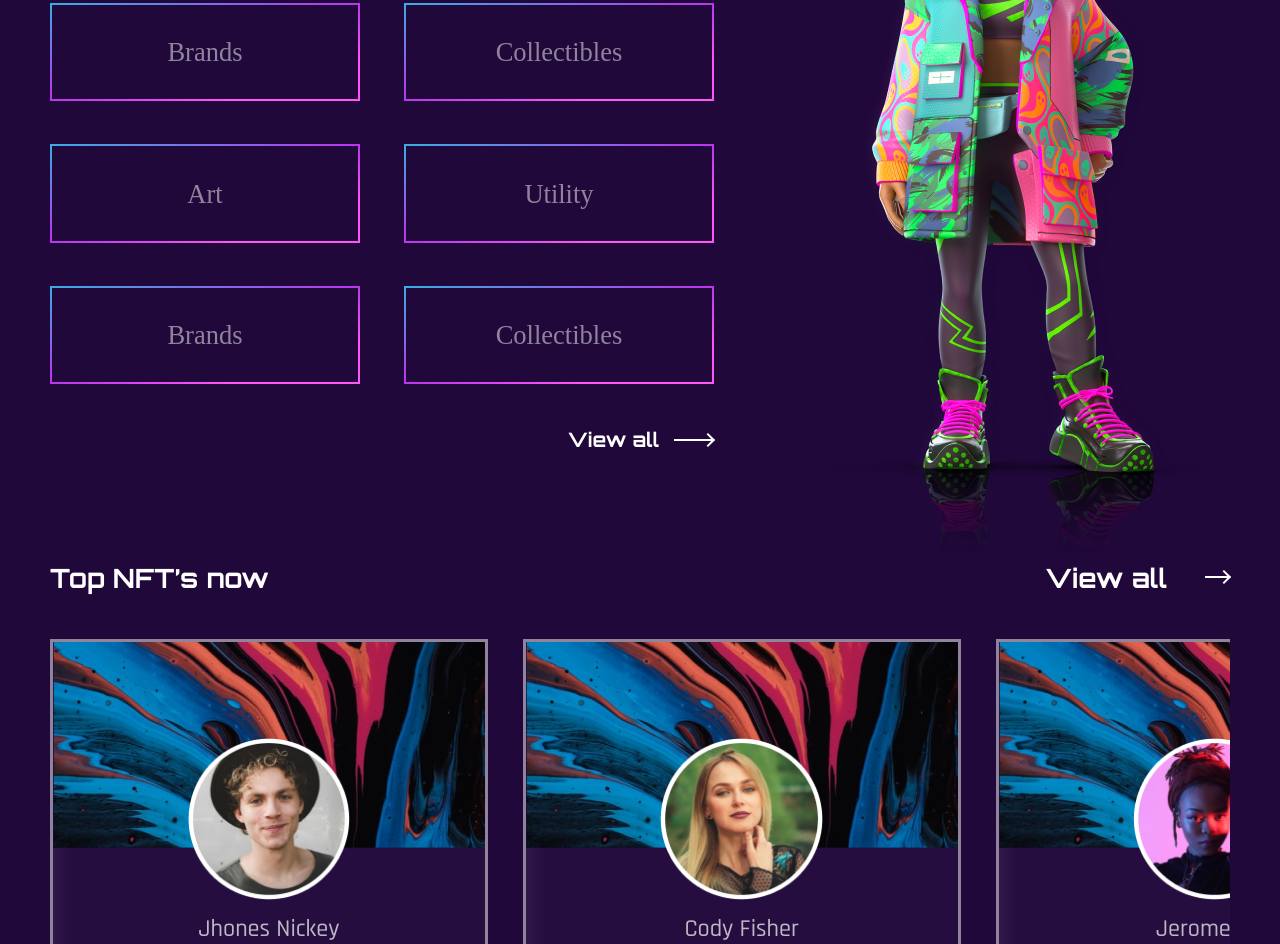
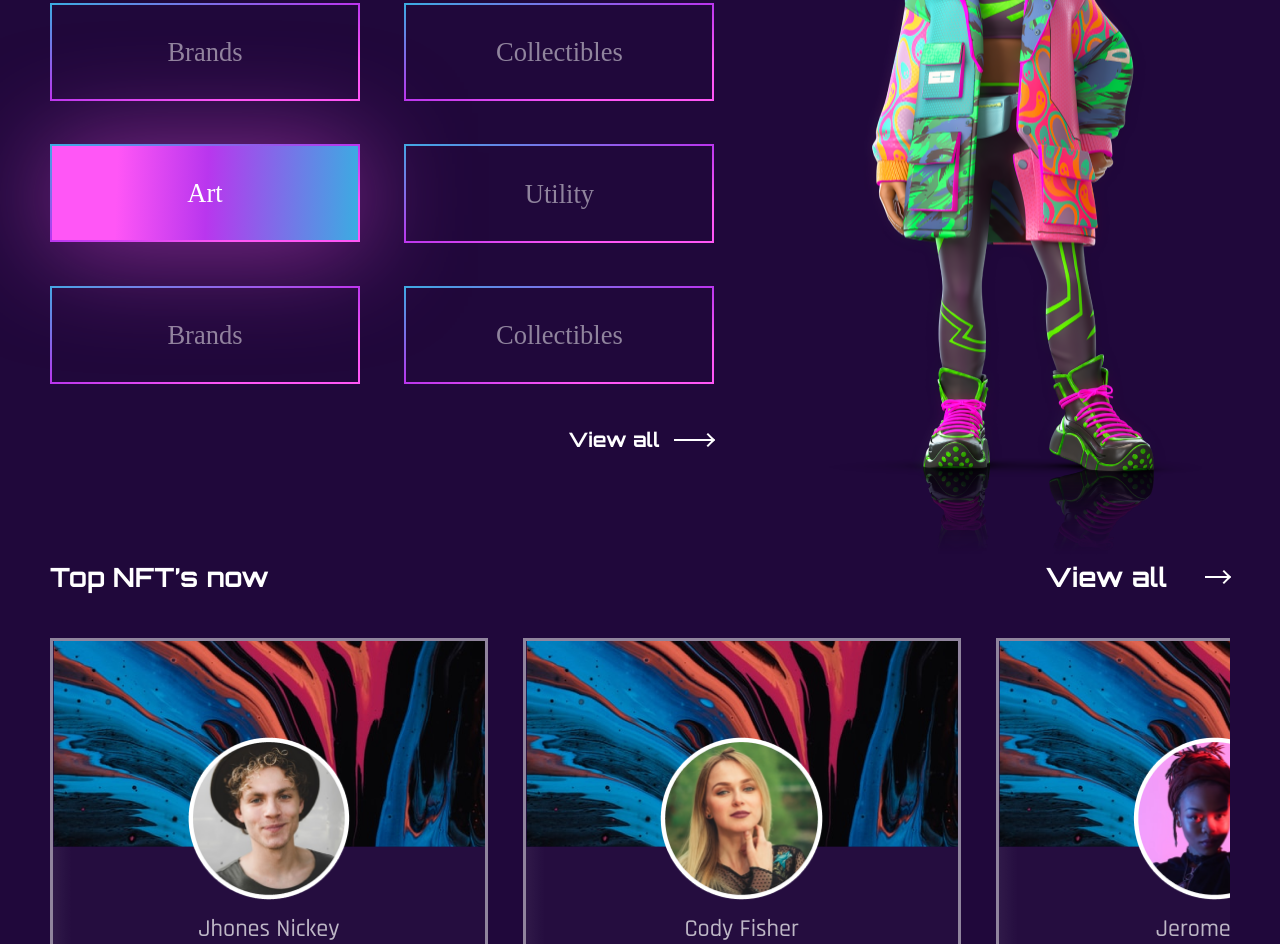
Before and after one commit to Shamanchyk/OceanNFT, a plain HTML site: page index.html in a window 1280 px wide. Shown: the part 2209-3153 px from the top of the page. Drawn offline with nearby package versions, Linux system fonts and the light colour scheme; a web font is replaced by a local one.

Commit message:
Add files via upload

```diff
--- a/css/style.css
+++ b/css/style.css
@@ -1520,6 +1520,14 @@ body.lock {
   border-image-slice: 1;
   background-color: transparent;
 }
+.collection__link button.active__button {
+  background: linear-gradient(92.23deg, #FF56F6 21.43%, #B936EE 50.63%, #3BACE2 100%, #406AFF 117.04%);
+  -webkit-box-shadow: 0px 4.42184px 107.23px rgba(255, 86, 246, 0.51);
+          box-shadow: 0px 4.42184px 107.23px rgba(255, 86, 246, 0.51);
+  -webkit-backdrop-filter: blur(106.124px);
+          backdrop-filter: blur(106.124px);
+  color: rgb(255, 255, 255);
+}
 .collection__link button:hover {
   background: linear-gradient(92.23deg, #FF56F6 21.43%, #B936EE 50.63%, #3BACE2 100%, #406AFF 117.04%);
   -webkit-box-shadow: 0px 4.42184px 107.23px rgba(255, 86, 246, 0.51);
@@ -1555,6 +1563,10 @@ body.lock {
     line-height: 14px;
     height: 40.76px;
   }
+}
+.collection__right img {
+  width: 435.55px;
+  height: 814.72px;
 }
 @media (max-width: 1200px) {
   .collection__right {
```
